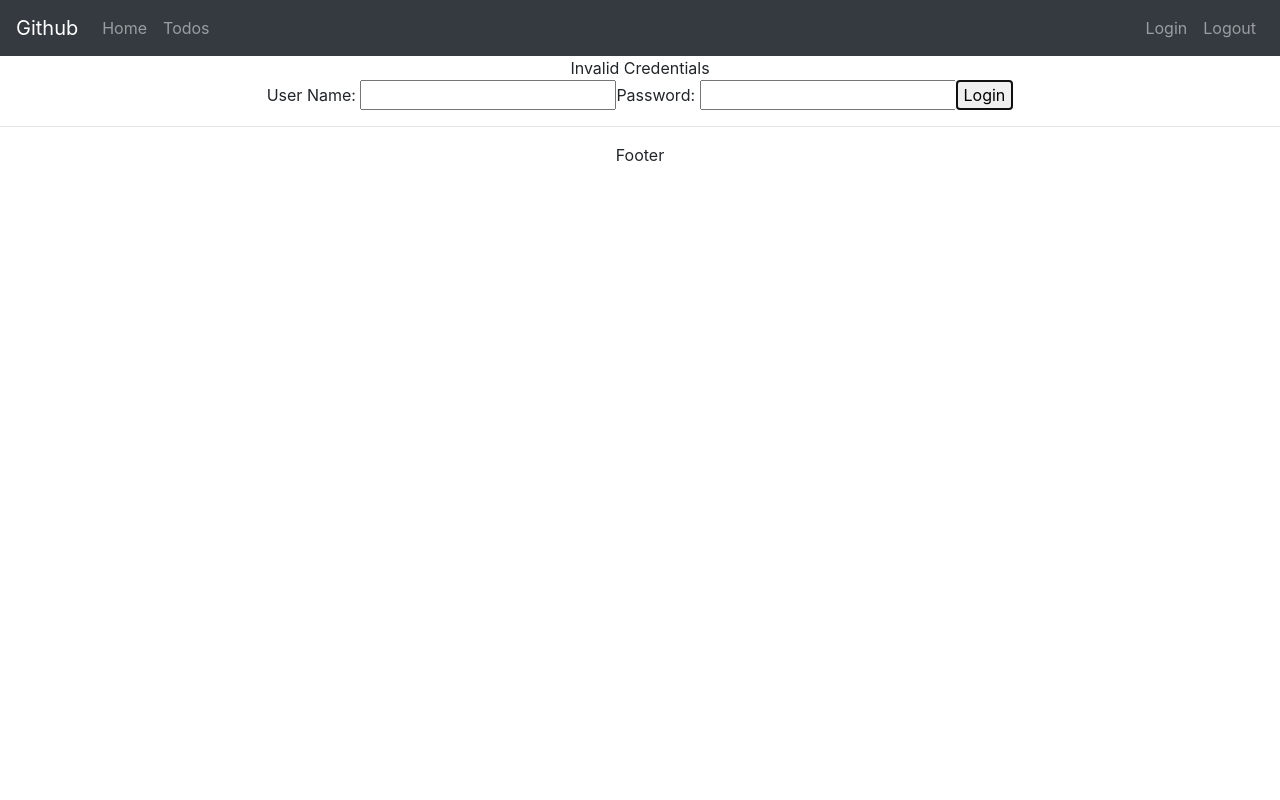
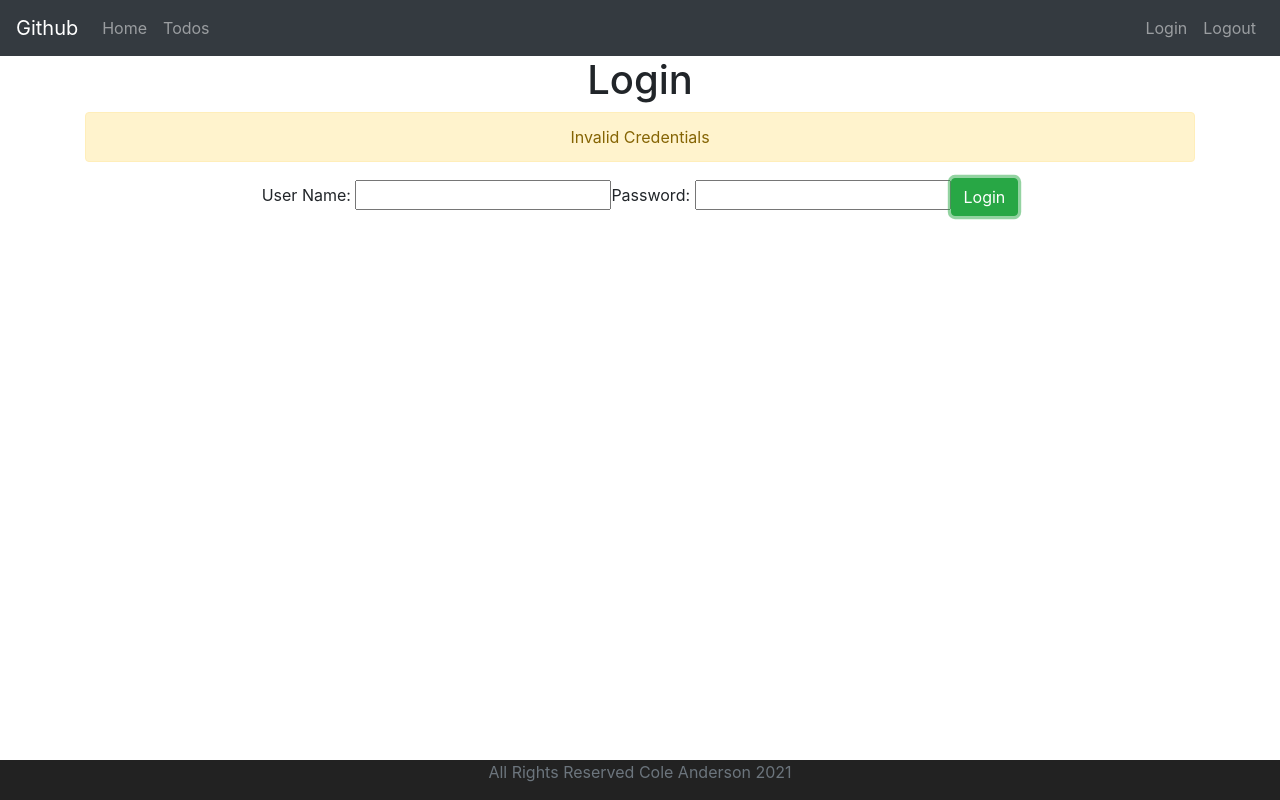
Before and after one commit to cole-anderson/webdevLearningExperiences, a React (Create React App) app in the folder classicTodo/todo/: page / in a window 1280 px wide. Both pictures are taken after a click on the button "Login". Built offline with nearby package versions, Linux system fonts and the light colour scheme.

Commit message:
back on track again

```diff
--- a/classicTodo/todo/src/App.css
+++ b/classicTodo/todo/src/App.css
@@ -1,3 +1,10 @@
+.footer {
+  position: absolute;
+  bottom: 0;
+  width: 100%;
+  height: 40px;
+  background-color: #222;
+}
 .App {
   text-align: center;
 }
--- a/classicTodo/todo/src/Components/Todo/TodoApp.jsx
+++ b/classicTodo/todo/src/Components/Todo/TodoApp.jsx
@@ -14,6 +14,7 @@
                             <Route path="/login" exact component={LoginComponent} />
                             <Route path="/welcome/:name" exact component={WelcomeComponent} />
                             <Route path="/todos" exact component={ListTodoComponent} />
+                            <Route path="/logout" exact component={LogoutComponent} />
                             <Route path="" component={ErrorComponent} />
                         </Switch>
                         <FooterComponent />
@@ -32,7 +33,7 @@
                 <nav className="navbar navbar-expand-md navbar-dark bg-dark">
                     <div><a href="https://github.com/sinpulse" className="navbar-brand">Github</a></div>
                     <ul class="navbar-nav">
-                        <li> <Link className="nav-link" to="/welcome">Home</Link> </li>
+                        <li> <Link className="nav-link" to="/welcome/cole">Home</Link> </li>
                         <li> <Link className="nav-link" to="/todos">Todos</Link></li>
                     </ul>
                     <ul className="navbar-nav navbar-collapse justify-content-end">
@@ -47,9 +48,11 @@
 class FooterComponent extends Component {
     render() {
         return (
-            <div>
-                <hr /> Footer
-            </div>
+            <footer className="footer">
+                <span className="text-muted">
+                    All Rights Reserved Cole Anderson 2021
+                </span>
+            </footer>
         )
     };
 }
@@ -80,10 +83,13 @@
         return (
             <div>
                 <h1>List Todos:</h1>
-                <table>
+
+                <div className="container">
+
+                    <table className="table">
                         <thead>
                             <tr>
-                            <th>id</th>
+                                {/* <th>id</th> */}
                                 <th>Description</th>
                                 <th>Completion Status</th>
                                 <th>Target Date</th>
@@ -95,7 +101,7 @@
                                     to =>
 
                                         <tr>
-                                        <td>{to.id}</td>
+                                            {/* <td>{to.id}</td> */}
                                             <td>{to.description}</td>
                                             <td>{to.done.toString()}</td>
                                             <td>{to.targetDate.toString()}</td>
@@ -103,7 +109,7 @@
                                 )}
                         </tbody>
                     </table>
-
+                </div>
             </div>
         )
     }
@@ -113,9 +119,13 @@
  */
 class WelcomeComponent extends Component {
     render() {
-        return (<div>
-            Welcome {this.props.match.params.name}. You can manage todos <Link to="/todos"> here </Link>.
+        return (
+            <>
+                <h1>Welcome</h1>
+                <div clasName="container">
+                    Welcome {this.props.match.params.name}.You can manage todos < Link to="/todos" > here </Link >.
                 </div>
+            </>
         )
     };
 }
@@ -169,17 +179,33 @@
     render() {
         return (
             <div>
-                {this.state.hasLoginFailed && <div>Invalid Credentials</div>}
+                <h1>Login</h1>
+                <div className="container">
+                    {this.state.hasLoginFailed && <div className="alert alert-warning">Invalid Credentials</div>}
                     {this.state.showSuccessMessage && <div>Login Success </div>}
                     {/* <ShowInvalidCredentials hasLoginFailed={this.state.hasLoginFailed} />
                 <ShowSuccess showSuccessMessage={this.state.showSuccessMessage} /> */}
                     User Name: <input type="text" name="username" value={this.state.username} onChange={this.handleUserPassChange} />
                     Password: <input type="password" name="password" value={this.state.password} onChange={this.handleUserPassChange} />
-                <button onClick={this.loginClicked}> Login </button>
+                    <button className="btn btn-success" onClick={this.loginClicked}> Login </button>
                 </div>
+            </div >
         )
     };
 
+}
+
+class LogoutComponent extends Component {
+    render() {
+        return (
+            <div>
+                <h1>You Have Logged Out</h1>
+                <div className="container">
+                    Thanks for your patronage!
+                </div>
+            </div>
+        )
+    }
 }
 // function ShowInvalidCredentials(props) {
 //     if (props.hasLoginFailed) {
```
Lines whose indentation alone changed are shown as unchanged.
